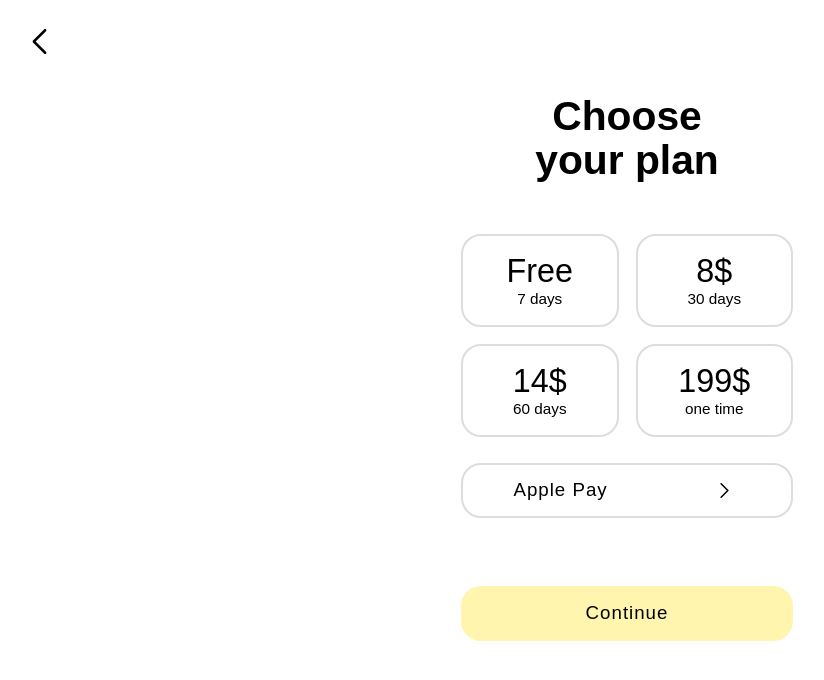
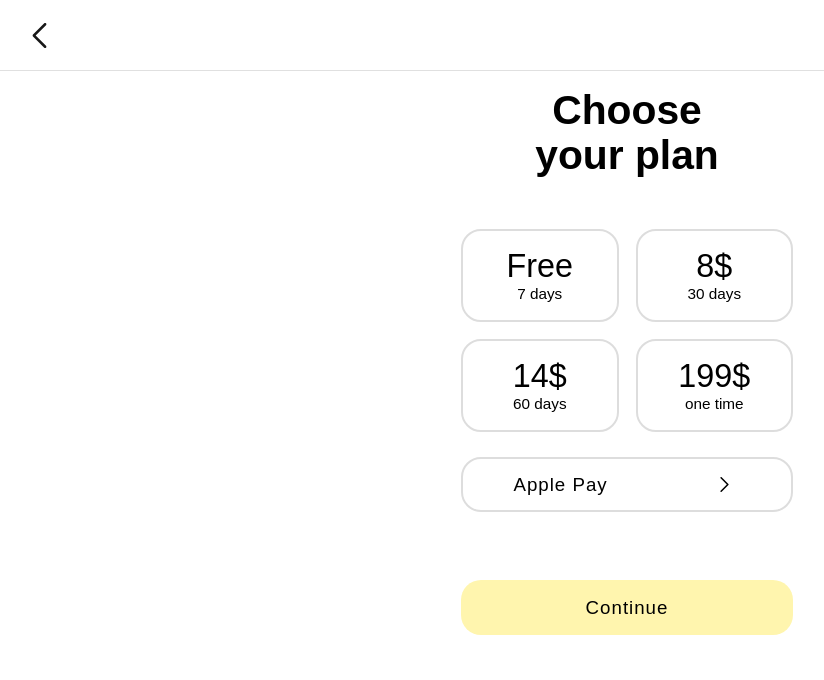
Before and after one commit to emkis/archievement-ui-case, a website built with Parcel: page src/index.html in a window 1280 px wide. Shown: the whole page, without its empty margins (13-837 px from the left). Built offline with nearby package versions, Linux system fonts and the light colour scheme; a web font is replaced by a local one.

Commit message:
updating packages

```diff
--- a/package.json
+++ b/package.json
@@ -6,12 +6,15 @@
   "main": "index.html",
   "license": "MIT",
   "scripts": {
-    "dev": "parcel src/index.html",
+    "start": "parcel src/index.html",
     "prod": "parcel build src/index.html --public-url ./"
   },
   "devDependencies": {
     "autoprefixer": "^9.6.1",
     "parcel-bundler": "^1.12.3",
     "sass": "^1.23.0-module.beta.1"
+  },
+  "dependencies": {
+    "date-fns": "^2.0.0-beta.5"
   }
 }
--- a/src/css/_global.scss
+++ b/src/css/_global.scss
@@ -31,12 +31,14 @@ nav {
   top: 0;
   left: 0;
   width: 100%;
-  height: 4.5rem;
   padding: 0 1rem;
   display: flex;
+  flex: 1;
   flex-direction: row;
   justify-content: left;
   align-items: flex-end;
+  border-bottom: 1px solid #ddd;
+  opacity: .9;
 
   .icon {
     display: inline-block;
```
Also changed, not shown: src/_cards.scss (added), 1 other file.
